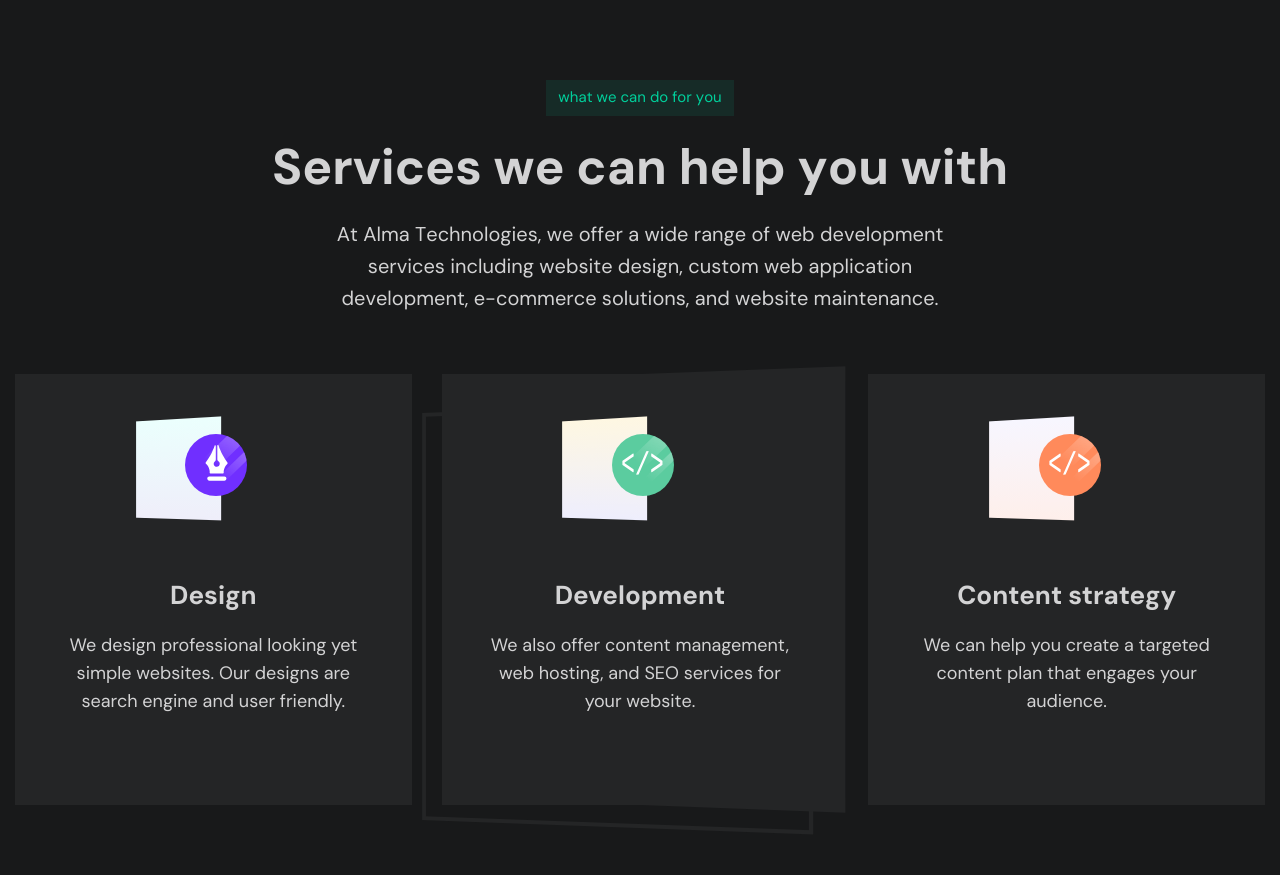
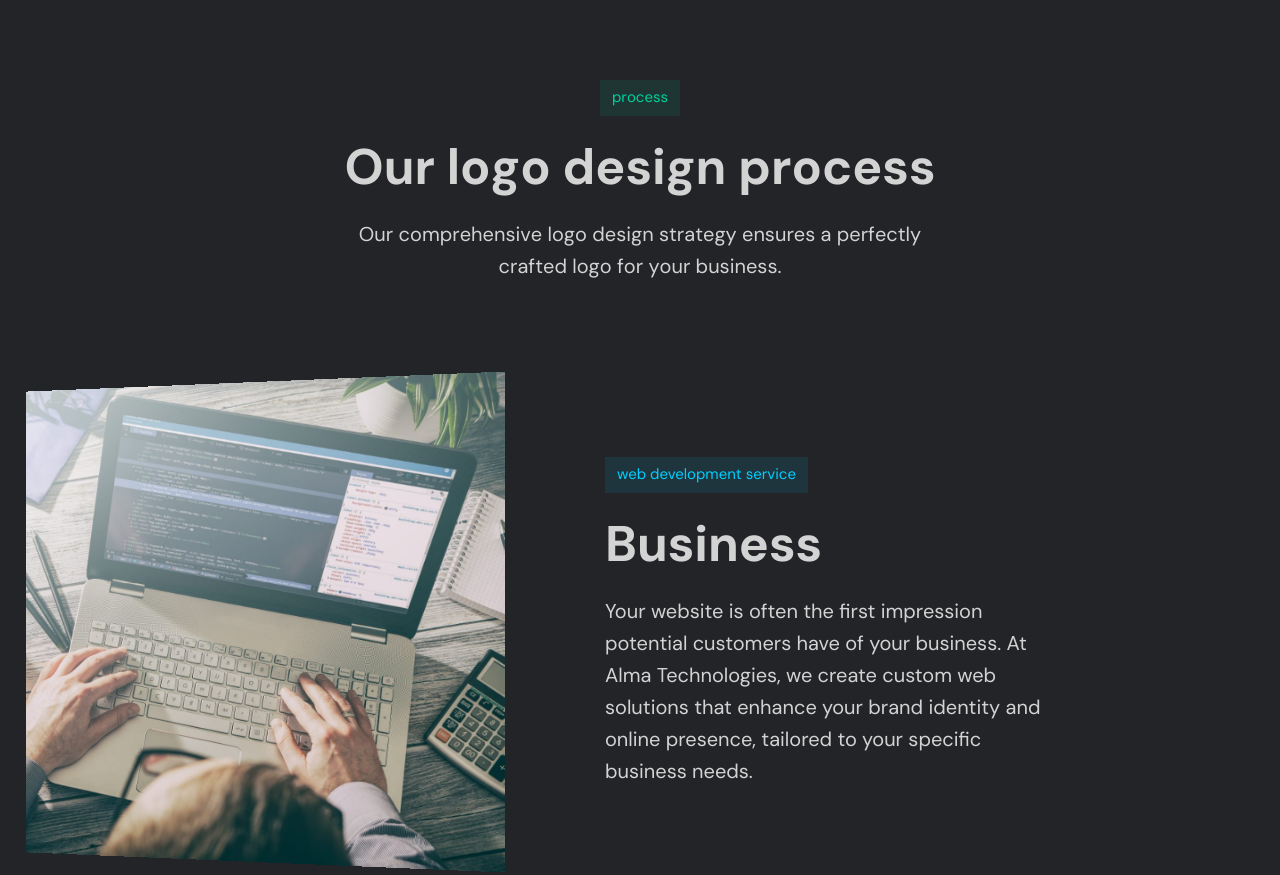
Before and after one commit to JedBelhaj/alma-tech, a plain HTML site: page index.html in a window 1280 px wide. Shown: the part 1000-1875 px from the top of the page. Drawn offline with Linux system fonts and the light colour scheme; files whose address does not match are found by name.

Commit message:
fixed services

```diff
--- a/index.html
+++ b/index.html
@@ -391,157 +391,167 @@
                 </div>
                 <!-- End Slider Area -->
 
-                <!-- Start Service Area -->
+                <!-- Start Working Process  -->
                 <div
-                    id="service"
-                    class="axil-service-area ax-section-gap bg-color-white"
+                    class="axil-working-process-area ax-section-gap theme-gradient-4"
                 >
                     <div class="container">
                         <div class="row">
                             <div class="col-lg-12">
-                                <div class="section-title text-center">
+                                <div
+                                    class="section-title text-center mb--100 mb_sm--40 mb_md--40"
+                                >
                                     <span
                                         class="sub-title extra08-color wow"
                                         data-splitting
-                                        >what we can do for you</span
+                                        >process</span
                                     >
                                     <h2 class="title wow" data-splitting>
-                                        <span
-                                            >Services we can help you with</span
-                                        >
+                                        Our logo design process
                                     </h2>
                                     <p class="subtitle-2 wow" data-splitting>
-                                        At Alma Technologies, we offer a wide
-                                        range of web development services
-                                        including website design, custom web
-                                        application development, e-commerce
-                                        solutions, and website maintenance.
+                                        Our comprehensive logo design strategy
+                                        ensures a perfectly crafted logo for
+                                        your business.
                                     </p>
                                 </div>
                             </div>
                         </div>
                         <div class="row">
-                            <!-- Start Single Service -->
+                            <div class="col-lg-12">
+                                <!-- Start Working Process  -->
                                 <div
-                                class="col-lg-4 col-md-6 col-sm-6 col-12 move-up wow"
+                                    class="axil-working-process mb--100 mb_md--50 mb_sm--40"
                                 >
+                                    <div class="thumbnail">
                                         <div
-                                    class="axil-service text-center axil-control paralax-image"
+                                            class="image paralax-image d-flex align-items-center justify-content-center"
                                         >
-                                    <div class="inner">
-                                        <div class="icon">
-                                            <div class="icon-inner">
                                             <img
-                                                    src="assets/images/icons/layer.svg"
-                                                    alt="Icon Images"
-                                                />
-                                                <div class="image-2">
-                                                    <img
-                                                        src="assets/images/icons/icon-04.svg"
-                                                        alt="Shape Images"
+                                                style="max-height: 30rem"
+                                                src="assets/images/business.png"
+                                                alt="Process Images"
                                             />
                                         </div>
                                     </div>
-                                        </div>
                                     <div class="content">
-                                            <h4 class="title wow">
-                                                <a href="single-service.html"
-                                                    >Design</a
+                                        <div class="inner">
+                                            <div class="section-title">
+                                                <span
+                                                    class="sub-title extra04-color"
+                                                    >web development
+                                                    service</span
                                                 >
-                                            </h4>
-                                            <p class="wow">
-                                                We design professional looking
-                                                yet simple websites. Our designs
-                                                are search engine and user
-                                                friendly.
+                                                <h2 class="title">Business</h2>
+                                                <p class="subtitle-2">
+                                                    Your website is often the
+                                                    first impression potential
+                                                    customers have of your
+                                                    business. At Alma
+                                                    Technologies, we create
+                                                    custom web solutions that
+                                                    enhance your brand identity
+                                                    and online presence,
+                                                    tailored to your specific
+                                                    business needs.
                                                 </p>
                                             </div>
                                         </div>
                                     </div>
                                 </div>
-                            <!-- End Single Service -->
+                                <!-- End Working Process  -->
 
-                            <!-- Start Single Service -->
+                                <!-- Start Working Process  -->
                                 <div
-                                class="col-lg-4 col-md-6 col-sm-6 col-12 move-up wow"
+                                    class="axil-working-process mb--100 text-start mb_md--50 mb_sm--40"
                                 >
+                                    <div class="content order-2 order-lg-1">
+                                        <div class="inner">
+                                            <div class="section-title">
+                                                <span
+                                                    class="sub-title extra05-color"
+                                                    >web development
+                                                    service</span
+                                                >
+                                                <h2 class="title">
+                                                    E-commerce
+                                                </h2>
+                                                <p class="subtitle-2">
+                                                    At Alma Technologies, we
+                                                    specialize in creating
+                                                    custom e-commerce solutions
+                                                    that provide a secure and
+                                                    user-friendly online
+                                                    shopping experience. Our
+                                                    experienced team can help
+                                                    you set up and optimize your
+                                                    e-commerce store for maximum
+                                                    conversions and efficiency.
+                                                </p>
+                                            </div>
+                                        </div>
+                                    </div>
                                     <div
-                                    class="axil-service text-center axil-control paralax-image active"
+                                        class="thumbnail order-1 order-lg-2 d-flex align-items-center justify-content-center"
                                     >
-                                    <div class="inner">
-                                        <div class="icon gradient-color-02">
-                                            <div class="icon-inner">
+                                        <div class="image paralax-image">
                                             <img
-                                                    src="assets/images/icons/layer.svg"
-                                                    alt="Icon Images"
-                                                />
-                                                <div class="image-2">
-                                                    <img
-                                                        src="assets/images/icons/icon-02.svg"
-                                                        alt="Shape Images"
+                                                style="max-height: 30rem"
+                                                src="assets/images/ecommerce.png"
+                                                alt="Process Images"
                                             />
                                         </div>
                                     </div>
                                 </div>
+                                <!-- End Working Process  -->
+
+                                <!-- Start Working Process  -->
+                                <div
+                                    class="axil-working-process mb--100 mb_md--50 mb_sm--40"
+                                >
+                                    <div class="thumbnail">
+                                        <div
+                                            class="image paralax-image d-flex align-items-center justify-content-center"
+                                        >
+                                            <img
+                                                style="max-height: 30rem"
+                                                src="assets/images/marketing.jpg"
+                                                alt="Process Images"
+                                            />
+                                        </div>
+                                    </div>
                                     <div class="content">
-                                            <h4 class="title wow">
-                                                <a href="single-service.html"
-                                                    >Development</a
+                                        <div class="inner">
+                                            <div class="section-title">
+                                                <span
+                                                    class="sub-title extra06-color"
+                                                    >web development
+                                                    service</span
                                                 >
-                                            </h4>
-                                            <p class="wow">
-                                                We also offer content
-                                                management, web hosting, and SEO
-                                                services for your website.
+                                                <h2 class="title">Marketing</h2>
+                                                <p class="subtitle-2">
+                                                    At Alma Technologies, our
+                                                    comprehensive digital
+                                                    marketing services can help
+                                                    you reach and engage your
+                                                    target audience, increase
+                                                    your online visibility, and
+                                                    drive conversions. Our
+                                                    experienced team leverages
+                                                    the latest technologies and
+                                                    best practices to deliver
+                                                    measurable results.
                                                 </p>
                                             </div>
                                         </div>
                                     </div>
                                 </div>
-                            <!-- End Single Service -->
-
-                            <!-- Start Single Service -->
-                            <div
-                                class="col-lg-4 col-md-6 col-sm-6 col-12 move-up wow"
-                            >
-                                <div
-                                    class="axil-service text-center axil-control paralax-image"
-                                >
-                                    <div class="inner">
-                                        <div class="icon gradient-color-05">
-                                            <div class="icon-inner">
-                                                <img
-                                                    src="assets/images/icons/layer.svg"
-                                                    alt="Icon Images"
-                                                />
-                                                <div class="image-2">
-                                                    <img
-                                                        src="assets/images/icons/icon-02.svg"
-                                                        alt="Shape Images"
-                                                    />
-                                                </div>
-                                            </div>
-                                        </div>
-                                        <div class="content">
-                                            <h4 class="title wow">
-                                                <a href="single-service.html"
-                                                    >Content strategy</a
-                                                >
-                                            </h4>
-                                            <p class="wow">
-                                                We can help you create a
-                                                targeted content plan that
-                                                engages your audience.
-                                            </p>
+                                <!-- End Working Process  -->
                             </div>
                         </div>
                     </div>
                 </div>
-                            <!-- End Single Service -->
-                        </div>
-                    </div>
-                </div>
-                <!-- End Service Area -->
+                <!-- End Working Process  -->
 
                 <!-- Start About Us Area -->
                 <div
```
Lines whose indentation alone changed are shown as unchanged.
